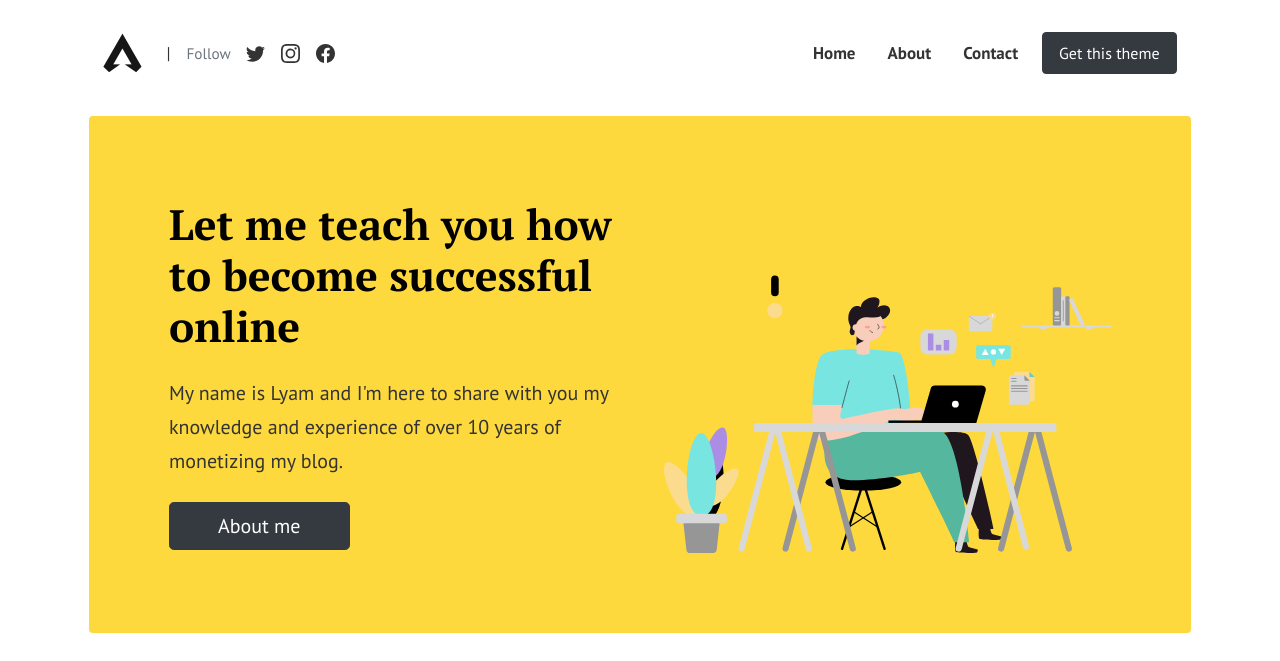
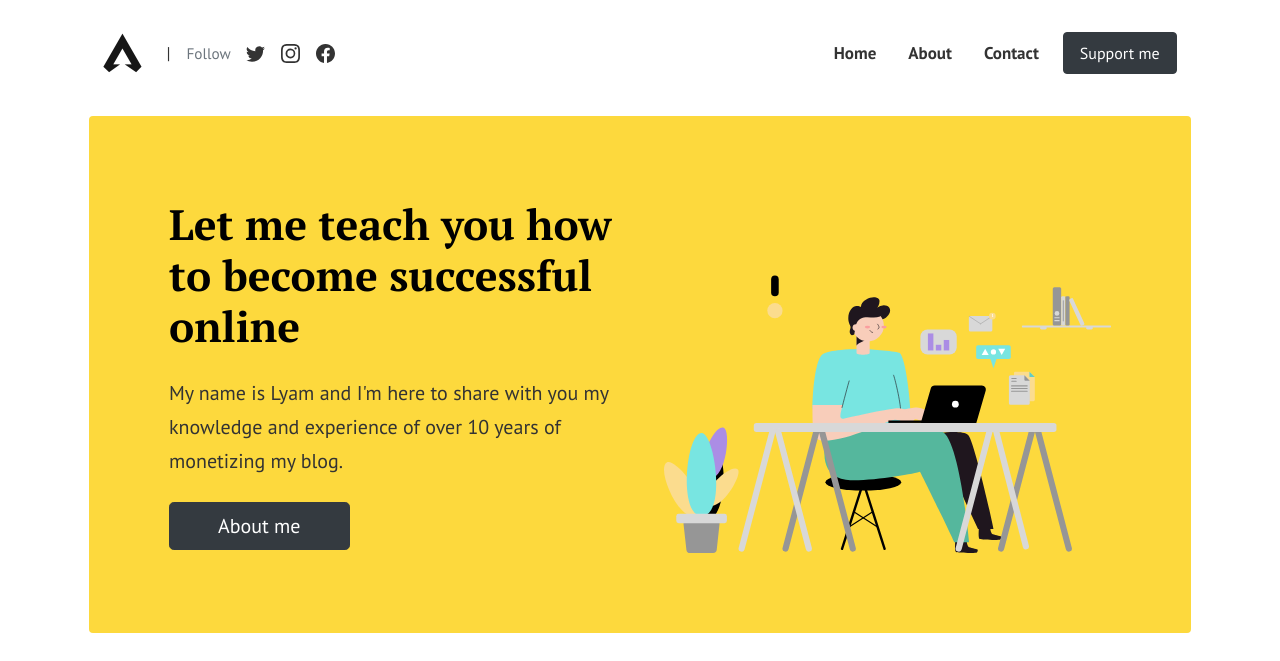
Before and after one commit to eqivalon/eqivalon.github.io, a Jekyll site: the page built from index.html, in a window 1280 px wide. Shown: the top 661 px of the page. Built offline with Jekyll 4.4.1, drawn with Linux system fonts in a browser that asks for light colours; the list of posts is cut into pages by our own code; comment, search, counter and statistics services are not loaded; grey boxes are pictures that could not be loaded.

Commit message:
Update menus.yml

```diff
--- a/_data/menus.yml
+++ b/_data/menus.yml
@@ -10,8 +10,8 @@
 - title: Contact
   url: "contact/"
 
-- title: Get this theme
-  url: https://bootstrapstarter.com/template-affiliates-bootstrap-jekyll/
+- title: Support me
+  url: https://saweria.co/eqivalon
   class: "ml-2 btn btn-dark text-white px-3"
   external: true
 
```
